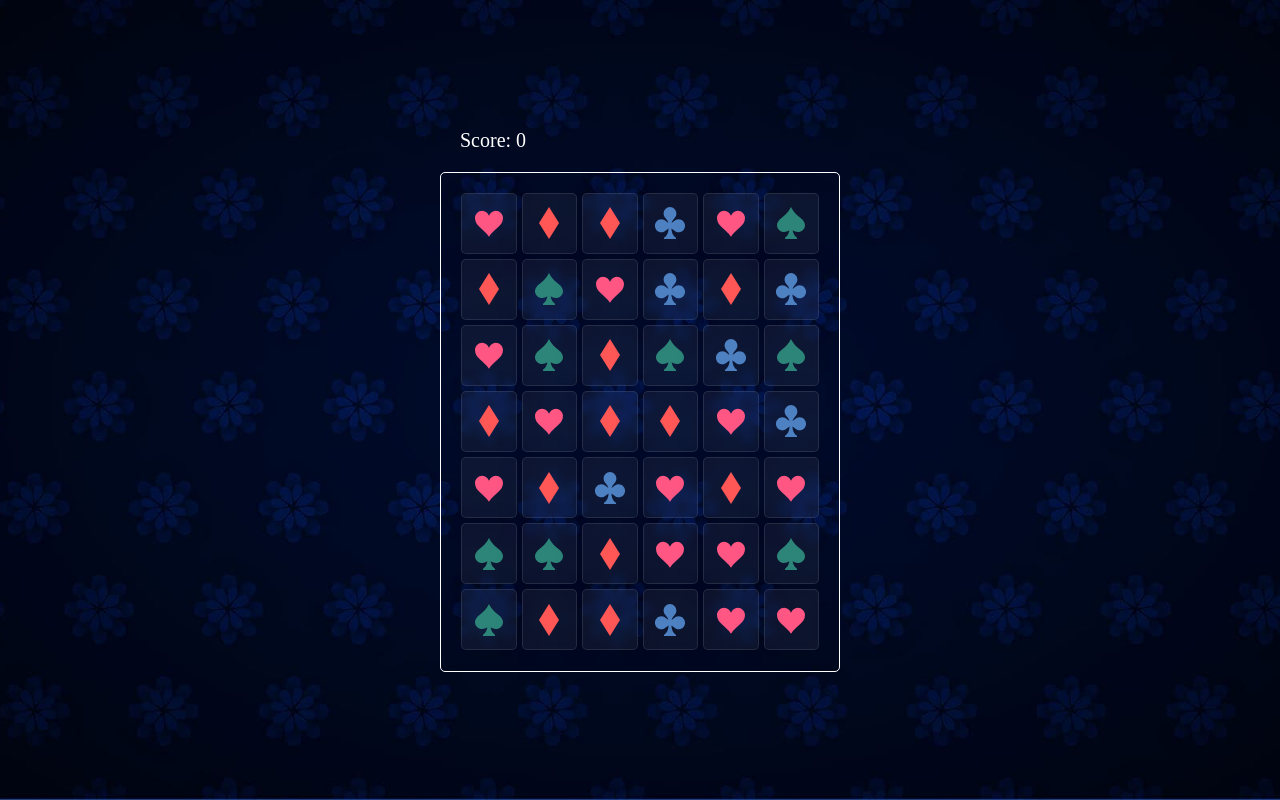
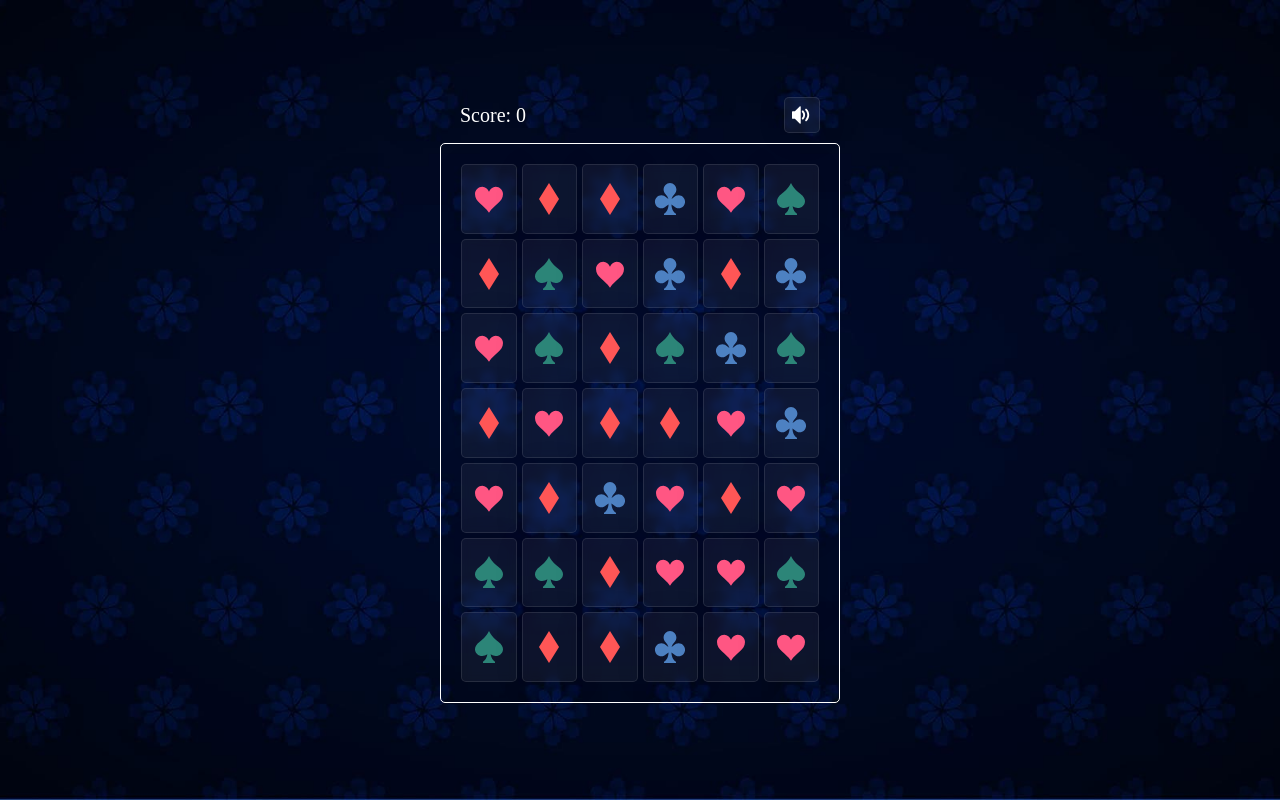
Before and after one commit to M-Farmaha/match-suits-2d-minigame, a plain HTML site: page index.html in a window 1280 px wide. Drawn offline with Linux system fonts and the light colour scheme.

Commit message:
add sound effects + readme + favicon

```diff
--- a/index.html
+++ b/index.html
@@ -4,11 +4,17 @@
     <meta charset="UTF-8" />
     <meta name="viewport" content="width=device-width, initial-scale=1.0" />
     <link rel="stylesheet" href="./styles.css" />
-    <title>PTM-JS-Test-Task</title>
+    <link rel="icon" type="image/svg" href="./svg/clubs.svg" />
+    <title>PTM-Minigame</title>
   </head>
   <body>
-    <p class="score">Score: 0</p>
+    <div class="wrap">
+      <p class="score">Score: 0</p>
+      <button class="soundButton"></button>
+    </div>
     <div class="container"></div>
+
+    <audio id="burnSound" src="./audio/4.mp3" autoplay="false"></audio>
 
     <script src="./index.js"></script>
   </body>
--- a/index.js
+++ b/index.js
@@ -7,6 +7,7 @@ class CardGame {
     this.columns = columns;
     this.score = 0;
     this.suits = ["hearts", "diamonds", "clubs", "spades"];
+    this.isSoundEnabled = true;
 
     this.handleButtonClick = this.handleButtonClick.bind(this);
     this.handleMouseOver = this.handleMouseOver.bind(this);
@@ -83,6 +84,8 @@ class CardGame {
   handleButtonClick(event) {
     if (event.target.nodeName !== "BUTTON") return;
 
+    this.playBurnSound();
+
     const allCards = this.container.querySelectorAll(".card");
 
     allCards.forEach((card) => {
@@ -98,7 +101,7 @@ class CardGame {
       this.handleMouseOver(event);
     }, 250);
 
-    this.updateScore()
+    this.updateScore();
   }
 
   changeCardElement(cardElement) {
@@ -149,7 +152,37 @@ class CardGame {
     const scoreElement = document.querySelector(".score");
     scoreElement.textContent = `Score: ${this.score}`;
   }
+
+  playBurnSound() {
+    if (!this.isSoundEnabled) return;
+    burnSound.pause();
+    burnSound.currentTime = 0;
+    burnSound.play();
+  }
+
+  handleSoundButtonClick() {
+    if (this.isSoundEnabled) {
+      this.isSoundEnabled = false;
+      soundButtonIconElement.setAttribute("src", "./svg/volume-mute.svg");
+      soundButtonIconElement.setAttribute("alt", "volume mute");
+    } else {
+      this.isSoundEnabled = true;
+      soundButtonIconElement.setAttribute("src", "./svg/volume-on.svg");
+      soundButtonIconElement.setAttribute("alt", "volume on");
+    }
+  }
 }
 
 const container = document.querySelector(".container");
 const cardGame = new CardGame(container, 7, 6);
+
+const soundButtonElement = document.querySelector(".soundButton");
+const soundButtonIconElement = document.createElement("img");
+
+soundButtonIconElement.setAttribute("src", "./svg/volume-on.svg");
+soundButtonIconElement.setAttribute("alt", "volume on");
+soundButtonElement.appendChild(soundButtonIconElement);
+
+soundButtonElement.addEventListener("click", () =>
+  cardGame.handleSoundButtonClick()
+);
--- a/styles.css
+++ b/styles.css
@@ -14,7 +14,6 @@ body {
   margin: 0;
 
   height: 100vh;
-
   display: flex;
   flex-direction: column;
   justify-content: center;
@@ -23,13 +22,9 @@ body {
   background-color: var(--primary-color);
   background-image: url("./BG.jpg");
   background-size: cover;
-  background-position: center top;
+  background-position: center;
   background-repeat: no-repeat;
 }
-
-/* html {
-  min-width: 400px;
-} */
 
 h1,
 h2,
@@ -72,14 +67,17 @@ button {
 .container {
   overflow: hidden;
   width: 400px;
-  height: 500px;
+  height: 70vh;
   padding: 20px;
   border: 1px solid var(--accent-color);
   border-radius: 5px;
   display: flex;
-
   flex-wrap: wrap;
   gap: 5px;
+
+  @media screen and (max-width: 400px) {
+    width: 100%;
+  }
 }
 
 .card {
@@ -105,19 +103,62 @@ button {
   backdrop-filter: blur(5px);
   -webkit-backdrop-filter: blur(5px);
   border: 1px solid rgba(255, 255, 255, 0.7);
-
+  filter: brightness(1.75);
 }
 
 .hidden {
+  pointer-events: none;
   opacity: 0;
-  pointer-events: none;
+  transform: scale(0.5);
 
   transition: var(--main-transition)
 }
 
+.wrap {
+  width: 400px;
+  padding: 0px 20px 10px 20px;
+
+  display: flex;
+  justify-content: space-between;
+  align-items: center;
+
+  @media screen and (max-width: 400px) {
+    width: 100%;
+  }
+}
+
 .score {
-  width: 360px;
   font-size: 20px;
   color: var(--accent-color);
-  padding-bottom: 20px;
 }
+
+.soundButton {
+  overflow: hidden;
+  border-radius: 5px;
+
+  display: flex;
+  justify-content: center;
+  align-items: center;
+
+  width: 36px;
+  height: 36px;
+
+  color: var(--accent-color);
+
+  background: rgba(255, 255, 255, 0.05);
+  box-shadow: 0 4px 30px rgba(0, 0, 0, 0.1);
+  backdrop-filter: blur(5px);
+  -webkit-backdrop-filter: blur(5px);
+  border: 1px solid rgba(255, 255, 255, 0.1);
+
+  transition: var(--main-transition)
+}
+
+.soundButton:hover {
+  background: rgba(255, 255, 255, 0.1);
+  box-shadow: 0 4px 30px rgba(0, 0, 0, 0.1);
+  backdrop-filter: blur(5px);
+  -webkit-backdrop-filter: blur(5px);
+  border: 1px solid rgba(255, 255, 255, 0.7);
+  filter: brightness(1.75);
+}
```
Also changed, not shown: Presentation.gif (added), svg/volume-mute.svg (added), svg/volume-on.svg (added), 5 other files.
